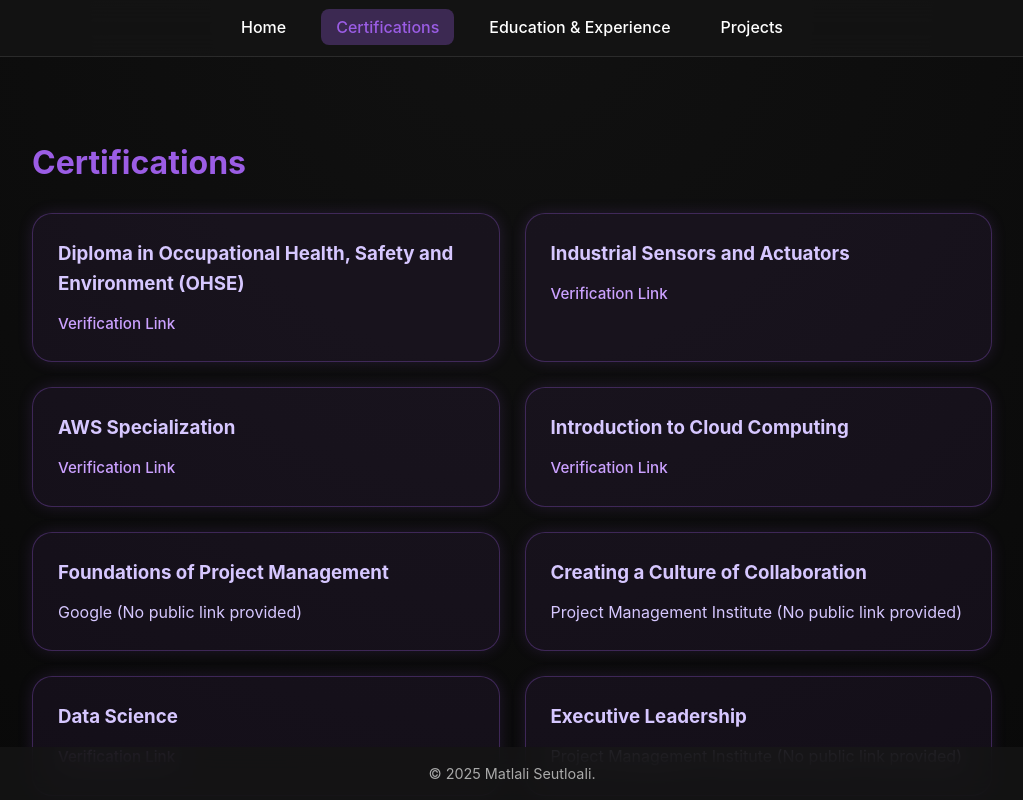
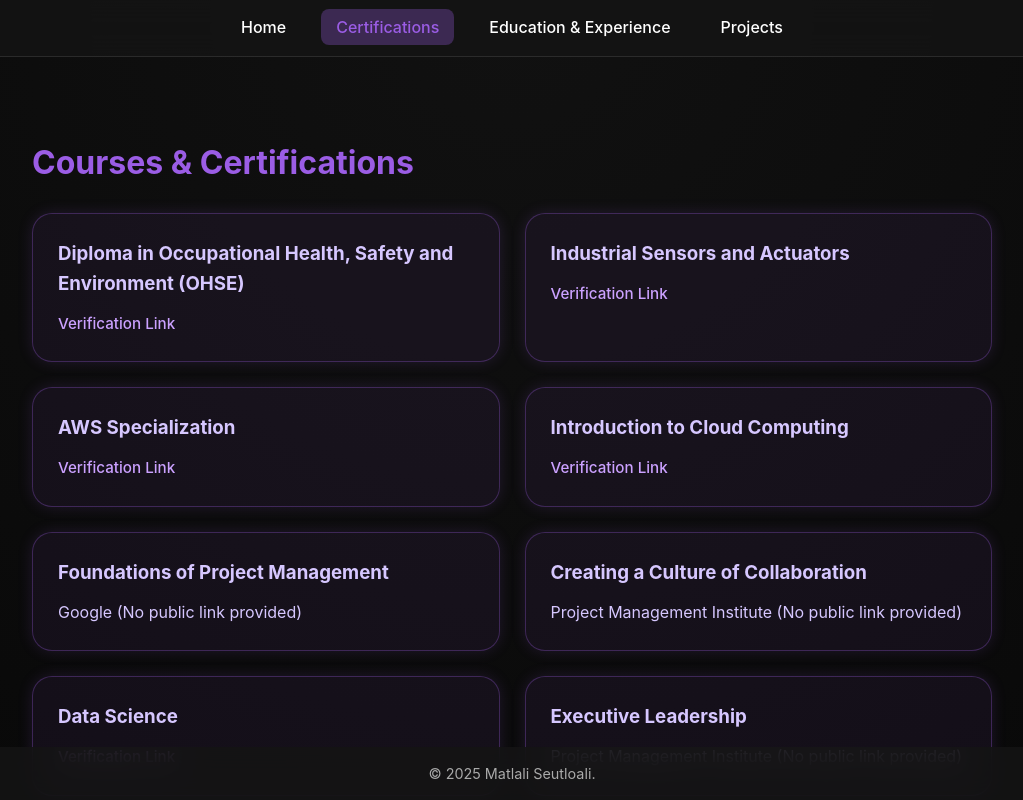
Before and after one commit to matlalijr/matlalijr.github.io, a plain HTML site: page Certifications.html in a window 1280 px wide. Shown: the top 800 px of the page, without its empty margins (128-1151 px from the left). Drawn offline with Linux system fonts and the light colour scheme.

Commit message:
Update Certifications.html

```diff
--- a/Certifications.html
+++ b/Certifications.html
@@ -118,7 +118,7 @@
   </header>
 
   <main>
-    <h1>Certifications</h1>
+    <h1>Courses & Certifications</h1>
     <section class="cert-grid fade-in">
 
       <article class="cert-card">
```
